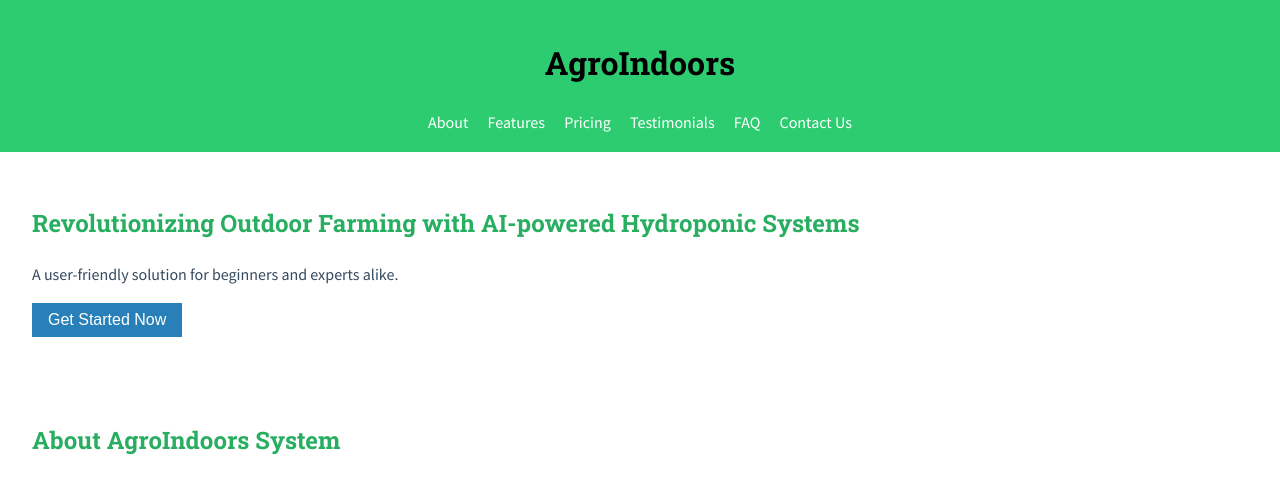
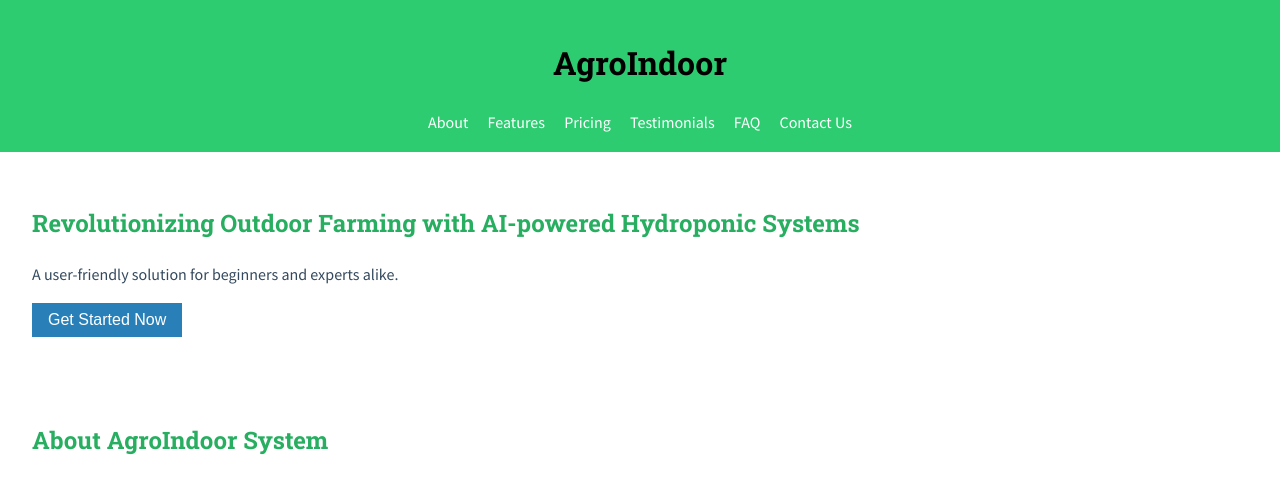
Before and after one commit to AgroIndoorEd/AgroIndoorEd.github.io, a plain HTML site: page index.html in a window 1280 px wide. Shown: the top 477 px of the page. Drawn offline with Linux system fonts and the light colour scheme.

Commit message:
Update the name

```diff
--- a/index.html
+++ b/index.html
@@ -3,7 +3,7 @@
 <head>
   <meta charset="UTF-8">
   <meta name="viewport" content="width=device-width, initial-scale=1.0">
-  <title>AgroIndoors - AI-powered Hydroponic Systems</title>
+  <title>AgroIndoor - AI-powered Hydroponic Systems</title>
   <link rel="stylesheet" href="styles.css">
   <!-- Add Google Fonts -->
   <link rel="preconnect" href="https://fonts.googleapis.com">
@@ -13,7 +13,7 @@
 <body>
   <!-- Header -->
   <header>
-    <h1>AgroIndoors</h1>
+    <h1>AgroIndoor</h1>
     <nav>
       <a href="#about">About</a>
       <a href="#features">Features</a>
@@ -31,7 +31,7 @@
   </section>
   <!-- About -->
   <section id="about">
-    <h2>About AgroIndoors System</h2>
+    <h2>About AgroIndoor System</h2>
     <p>AgroIndoor is an innovative product by Group 10 that uses AI to monitor and optimize the state of plants grown in hydroponic systems. The system uses AI to monitor plant species, lighting, water, and pH levels to provide real-time updates on the plant's status, estimated time of harvesting, and yield rate. Our application includes a user-friendly interface that displays the plant's status in percentage form and provides notifications for when it's time to harvest. With AgroIndoor, even beginner home farmers can enjoy the benefits of growing their crops indoors.</p>
     <p>Indoor farming is an emerging space, but most of the available systems in the market are quite expensive due to temperature control and lack control of the plant's status. To improve this and make it more cost-effective, the AgroIndoor system is used outdoors to match the outdoor temperature. Although this means the choice of plants is regionally locked, our smart system contains a camera that detects the type of plant being used and sets the lighting and watering needs, adjusted according to the growth of the plant, and displayed in real-time on our user-friendly application.</p>
   </section>
@@ -74,7 +74,7 @@
 
   <!-- Footer -->
   <footer>
-    <p>&copy; 2023 AgroIndoors. All rights reserved.</p>
+    <p>&copy; 2023 AgroIndoor. All rights reserved.</p>
   </footer>
 </body>
 </html>
```
